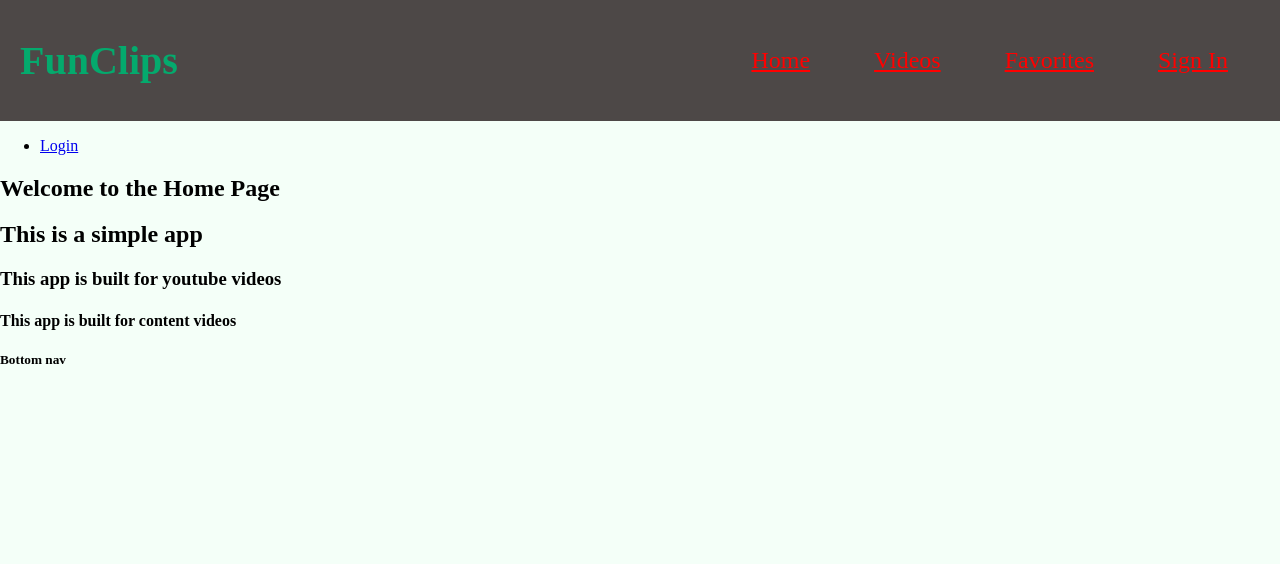
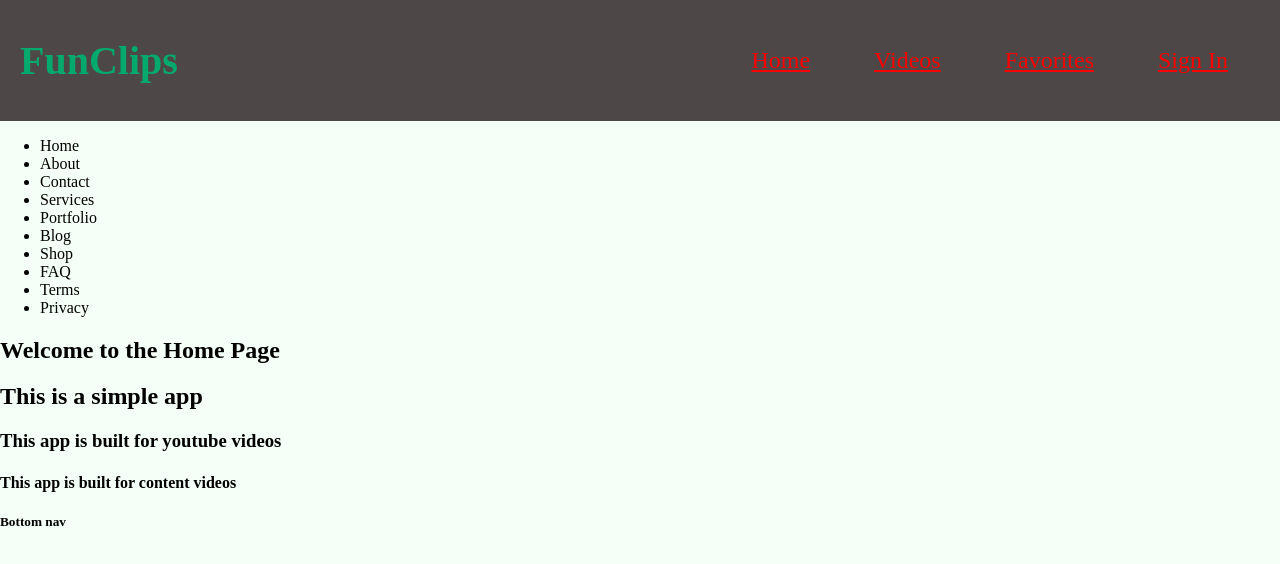
Before and after one commit to RicoMedi/fun-clips, a React (Create React App) app: page / in a window 1280 px wide. Shown: the top 564 px of the page. Built offline with nearby package versions, Linux system fonts and the light colour scheme; a web font is replaced by a local one.

Commit message:
more updates to headers

```diff
--- a/src/home/HomePage.js
+++ b/src/home/HomePage.js
@@ -6,10 +6,16 @@ export const HomePage = () => {
      <header>
       <nav>
         <ul>
-          <li>
-            <a href="/login">Login</a>
-          </li>
-
+          <li>Home</li>
+          <li>About</li>
+          <li>Contact</li>
+          <li>Services</li>
+          <li>Portfolio</li>
+          <li>Blog</li>
+          <li>Shop</li>
+          <li>FAQ</li>
+          <li>Terms</li>
+          <li>Privacy</li>
         </ul>
       </nav>
      </header>
```
